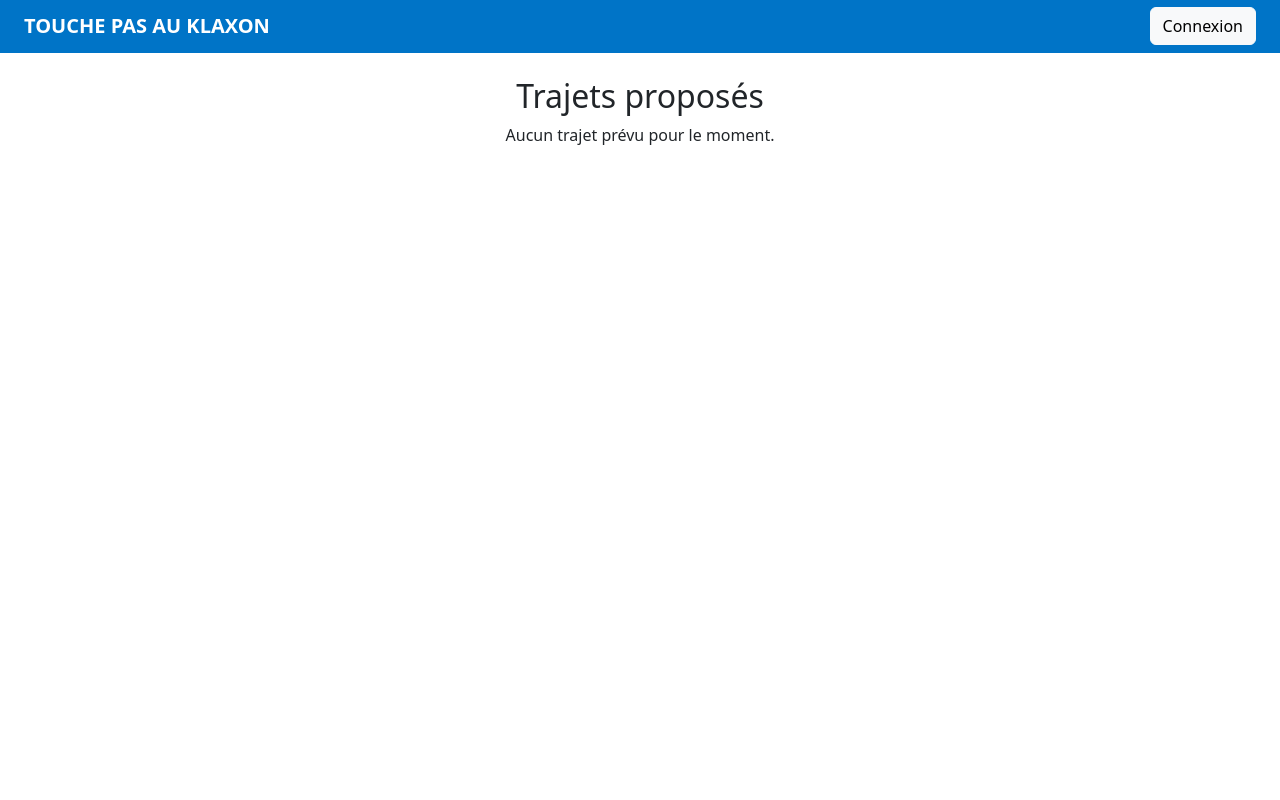
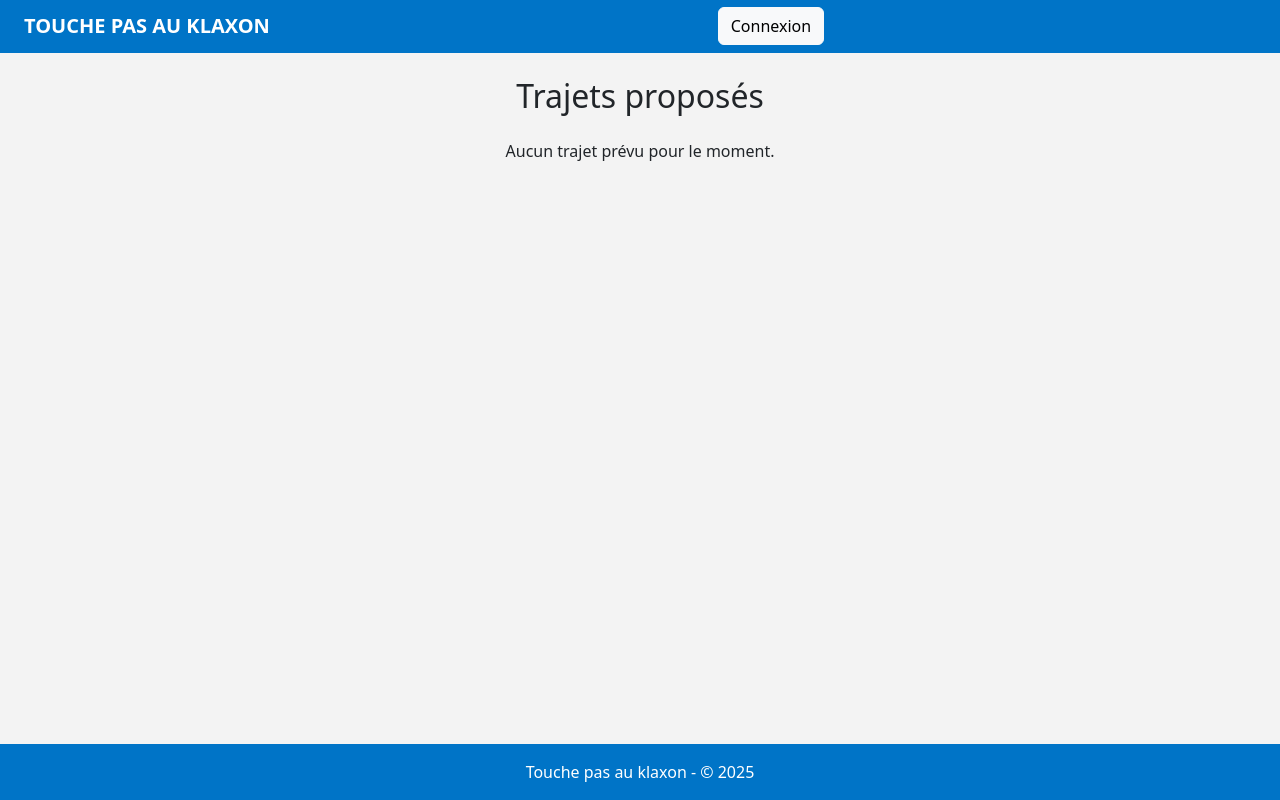
Before and after one commit to Prin0u/devoir-app-mvc-php, a PHP site: the page made by app/Views/home/index.php in a window 1280 px wide. Run offline with PHP 8.4, Linux system fonts and the light colour scheme; the template is opened without the code that fills it, so the values that code supplies are empty.

Commit message:
Nettoyage du code, refonte du header

```diff
--- a/app/Views/home/index.php
+++ b/app/Views/home/index.php
@@ -1,7 +1,13 @@
 <?php
 ini_set('display_errors', 1);
 ini_set('display_startup_errors', 1);
-error_reporting(E_ALL); ?>
+error_reporting(E_ALL);
+
+use Prin0u\DevoirAppMvcPhp\Controllers\TrajetController;
+
+// Instancie le controller si nécessaire
+$controller = new TrajetController();
+?>
 
 <!DOCTYPE html>
 <html lang="fr">
@@ -10,7 +16,7 @@ error_reporting(E_ALL); ?>
     <meta charset="UTF-8">
     <meta name="viewport" content="width=device-width, initial-scale=1.0">
     <link href="https://cdn.jsdelivr.net/npm/bootstrap@5.3.2/dist/css/bootstrap.min.css" rel="stylesheet">
-
+    <link rel="stylesheet" href="https://cdn.jsdelivr.net/npm/bootstrap-icons@1.10.5/font/bootstrap-icons.css">
     <title>Touche pas au klaxon</title>
 </head>
 
@@ -18,23 +24,25 @@ error_reporting(E_ALL); ?>
     <?php require __DIR__ . '/../partials/header.php'; ?>
 
     <!-- Messages flash -->
-    <?php if (isset($_SESSION['flash_success'])): ?>
-        <div class="w-90 bg-light border rounded p-3">
+    <?php if (!empty($_SESSION['flash_success'])): ?>
+        <div class="alert alert-success text-center my-3">
             <?= htmlspecialchars($_SESSION['flash_success']) ?>
         </div>
         <?php unset($_SESSION['flash_success']); ?>
     <?php endif; ?>
 
-    <?php if (isset($_SESSION['flash_error'])): ?>
-        <div class="alert alert-danger text-center">
+    <?php if (!empty($_SESSION['flash_error'])): ?>
+        <div class="alert alert-danger text-center my-3">
             <?= htmlspecialchars($_SESSION['flash_error']) ?>
         </div>
         <?php unset($_SESSION['flash_error']); ?>
     <?php endif; ?>
 
-    <h2 class=" mt-4 text-center">Trajets proposés</h2>
+    <div class="container mt-4">
+        <h2 class="text-center mb-4">Trajets proposés</h2>
+
         <?php if (empty($trajets)) : ?>
-        <p class="mt-2 text-center">Aucun trajet prévu pour le moment.</p>
+            <p class="text-center">Aucun trajet prévu pour le moment.</p>
         <?php else : ?>
             <div class="table-responsive">
                 <table class="table table-striped table-bordered">
@@ -52,6 +60,11 @@ error_reporting(E_ALL); ?>
                     </thead>
                     <tbody class="text-center">
                         <?php foreach ($trajets as $trajet): ?>
+                            <?php
+                            // Récupérer les infos utilisateur
+                            $user = $controller->getUserInfo($trajet['id_user_createur']);
+                            $nbPlaces = $controller->getNbPlacesByUser($trajet['id_user_createur']);
+                            ?>
                             <tr>
                                 <td><?= htmlspecialchars($trajet['depart']) ?></td>
                                 <td><?= date('d/m/Y', strtotime($trajet['date_heure_depart'])) ?></td>
@@ -60,20 +73,62 @@ error_reporting(E_ALL); ?>
                                 <td><?= date('d/m/Y', strtotime($trajet['date_heure_arrivee'])) ?></td>
                                 <td><?= date('H:i', strtotime($trajet['date_heure_arrivee'])) ?></td>
                                 <td><?= $trajet['nb_places_disponibles'] ?></td>
-                            <td>
-                                <a href="/trajet/edit/<?= $trajet['id_trajet'] ?>" class="btn btn-sm btn-primary me-2">Modifier</a>
+                                <td class="d-flex justify-content-center align-items-center gap-2">
+
+                                    <!-- Voir (modale) -->
+                                    <a href="#" class="text-info" title="Voir" data-bs-toggle="modal" data-bs-target="#userModal<?= $trajet['id_trajet'] ?>">
+                                        <i class="bi bi-eye fs-5"></i>
+                                    </a>
+
+                                    <!-- Modifier -->
+                                    <a href="/trajet/edit/<?= $trajet['id_trajet'] ?>" class="text-warning" title="Modifier">
+                                        <i class="bi bi-pencil-square fs-5"></i>
+                                    </a>
+
+                                    <!-- Supprimer -->
                                     <form method="POST" action="/trajet/delete/<?= $trajet['id_trajet'] ?>"
-                                    style="display:inline;"
                                         onsubmit="return confirm('Voulez-vous vraiment supprimer ce trajet ?');">
-                                    <button type="submit" class="btn btn-danger btn-sm">Supprimer</button>
+                                        <button type="submit" class="btn p-0 border-0 text-danger" title="Supprimer">
+                                            <i class="bi bi-trash-fill fs-5"></i>
+                                        </button>
                                     </form>
                                 </td>
                             </tr>
+
+                            <!-- Modal utilisateur -->
+                            <div class="modal fade" id="userModal<?= $trajet['id_trajet'] ?>" tabindex="-1" aria-labelledby="userModalLabel<?= $trajet['id_trajet'] ?>" aria-hidden="true">
+                                <div class="modal-dialog modal-dialog-centered">
+                                    <div class="modal-content">
+                                        <div class="modal-header">
+                                            <h5 class="modal-title" id="userModalLabel<?= $trajet['id_trajet'] ?>">Informations utilisateur</h5>
+                                            <button type="button" class="btn-close" data-bs-dismiss="modal" aria-label="Fermer"></button>
+                                        </div>
+                                        <div class="modal-body">
+                                            <ul class="list-group list-group-flush">
+                                                <li class="list-group-item"><strong>Nom :</strong> <?= htmlspecialchars($user['nom']) ?></li>
+                                                <li class="list-group-item"><strong>Prénom :</strong> <?= htmlspecialchars($user['prenom']) ?></li>
+                                                <li class="list-group-item"><strong>Email :</strong> <?= htmlspecialchars($user['email']) ?></li>
+                                                <li class="list-group-item"><strong>Téléphone :</strong> <?= htmlspecialchars($user['telephone']) ?></li>
+                                                <li class="list-group-item"><strong>Places disponibles :</strong> <?= $trajet['nb_places_disponibles'] ?></li>
+                                            </ul>
+                                        </div>
+                                        <div class="modal-footer">
+                                            <button type="button" class="btn btn-modal" data-bs-dismiss="modal">Fermer</button>
+                                        </div>
+                                    </div>
+                                </div>
+                            </div>
+
                         <?php endforeach; ?>
                     </tbody>
                 </table>
             </div>
         <?php endif; ?>
+    </div>
+
+    <?php include __DIR__ . '/../partials/footer.php'; ?>
+
+    <script src="https://cdn.jsdelivr.net/npm/bootstrap@5.3.2/dist/js/bootstrap.bundle.min.js"></script>
 </body>
 
 </html>
--- /dev/null
+++ b/app/Views/partials/footer.php
@@ -0,0 +1,3 @@
+<footer class="site-footer text-center py-3">
+    Touche pas au klaxon - &copy; 2025
+</footer>
--- a/app/Views/partials/header.php
+++ b/app/Views/partials/header.php
@@ -1,5 +1,4 @@
 <link rel="stylesheet" href="/css/main.css">
-<script src="https://cdn.jsdelivr.net/npm/bootstrap@5.3.2/dist/js/bootstrap.bundle.min.js"></script>
 
 
 <?php
@@ -18,49 +17,43 @@ use Prin0u\DevoirAppMvcPhp\Controllers\AuthController;
         <span class="navbar-toggler-icon"></span>
     </button>
 
-    <!-- Menu classique -->
-    <div class="collapse navbar-collapse justify-content-end" id="navbarContent">
-        <ul class="navbar-nav align-items-center gap-3 flex-column flex-lg-row text-center">
+    <!-- Menu classique / collapsible -->
+    <div class="collapse navbar-collapse w-100" id="navbarContent">
+        <div class="d-flex w-100 justify-content-between align-items-center">
 
-            <!-- Visiteur -->
+            <!-- Partie gauche / centre : menu -->
+            <ul class="navbar-nav mx-auto align-items-center gap-3 flex-column flex-lg-row text-center">
                 <?php if (!isset($_SESSION['user'])): ?>
                     <li class="nav-item">
-                    <a href="/login" class="btn btn-light w-100">Connexion</a>
+                        <a href="/login" class="btn btn-light">Connexion</a>
+                    </li>
+                <?php else: ?>
+                    <li class="nav-item">
+                        <a href="/trajet/create" class="btn-create btn-lg">Créer un trajet</a>
+                    </li>
+
+                    <li class="nav-item text-white">
+                        Bonjour <?= htmlspecialchars($_SESSION['user']['prenom']) ?> <?= htmlspecialchars($_SESSION['user']['nom']) ?>
+                    </li>
+
+                    <?php if (AuthController::isAdmin()): ?>
+                        <li class="nav-item">
+                            <a href="/admin/users" class="nav-link text-white">Utilisateurs</a>
+                        </li>
+                        <li class="nav-item">
+                            <a href="/admin/agences" class="nav-link text-white">Agences</a>
+                        </li>
+                        <li class="nav-item">
+                            <a href="/admin/trajets" class="nav-link text-white">Trajets</a>
                         </li>
                     <?php endif; ?>
+                <?php endif; ?>
+            </ul>
 
-            <!-- Utilisateur connecté -->
+            <!-- Bouton déconnexion à droite -->
             <?php if (isset($_SESSION['user'])): ?>
-                <li class="nav-item">
-                    <a href="/trajet/create" class="btn-create btn-lg">
-                        Créer un trajet
-                    </a>
-                </li>
-
-                <li class="nav-item text-white w-100">
-                    Bonjour <?= $_SESSION['user']['prenom'] ?> <?= $_SESSION['user']['nom'] ?>
-                </li>
+                <a href="/logout" class="btn btn-danger ms-3">Déconnexion</a>
             <?php endif; ?>
-
-            <!-- Admin -->
-            <?php if (isset($_SESSION['user']) && AuthController::isAdmin()): ?>
-                <li class="nav-item">
-                    <a href="/admin/users" class="nav-link text-white w-100">Utilisateurs</a>
-                </li>
-
-                <li class="nav-item">
-                    <a href="/admin/agences" class="nav-link text-white w-100">Agences</a>
-                </li>
-
-                <li class="nav-item">
-                    <a href="/admin/trajets" class="nav-link text-white w-100">Trajets</a>
-                </li>
-
-                <li class="nav-item ms-0 mt-2 mt-lg-0">
-                    <a href="/logout" class="btn btn-danger w-100">Déconnexion</a>
-                </li>
-            <?php endif; ?>
-
-        </ul>
+        </div>
     </div>
 </nav>
--- a/app/Views/trajet/create.php
+++ b/app/Views/trajet/create.php
@@ -61,3 +61,5 @@
         </div>
     </form>
 </div>
+
+<?php include __DIR__ . '/../partials/footer.php'; ?>
--- a/app/Views/trajet/index.php
+++ b/app/Views/trajet/index.php
@@ -51,3 +51,5 @@
         <a href="/trajet/create" class="btn btn-success btn-lg">Créer un trajet</a>
     </div>
 </div>
+
+<?php include __DIR__ . '/../partials/footer.php'; ?>
--- a/public/css/main.css
+++ b/public/css/main.css
@@ -29,4 +29,32 @@
   color: #ffffff;
 }
 
+body {
+  background-color: #f3f3f3;
+  min-height: 100vh;
+  display: flex;
+  flex-direction: column;
+}
+
+html,
+body {
+  height: 100%;
+  margin: 0;
+  padding: 0;
+}
+
+.site-footer {
+  background-color: #0074c7;
+  color: white;
+  padding: 1rem 0;
+  text-align: center;
+  margin-top: auto;
+}
+
+.btn.btn-modal {
+  background-color: #0074c7;
+  border-color: #0074c7;
+  color: white;
+}
+
 /*# sourceMappingURL=main.css.map */
--- a/public/scss/main.scss
+++ b/public/scss/main.scss
@@ -1 +1,26 @@
 @import "navbar";
+
+body {
+  background-color: #f3f3f3;
+  min-height: 100vh;
+  display: flex;
+  flex-direction: column;
+}
+html,
+body {
+  height: 100%;
+  margin: 0;
+  padding: 0;
+}
+.site-footer {
+  background-color: #0074c7;
+  color: white;
+  padding: 1rem 0;
+  text-align: center;
+  margin-top: auto;
+}
+.btn.btn-modal {
+  background-color: #0074c7;
+  border-color: #0074c7;
+  color: white;
+}
```
Also changed, not shown: app/Controllers/TrajetController.php (+23 -1 lines), 1 other file. Lines whose indentation alone changed are shown as unchanged.
